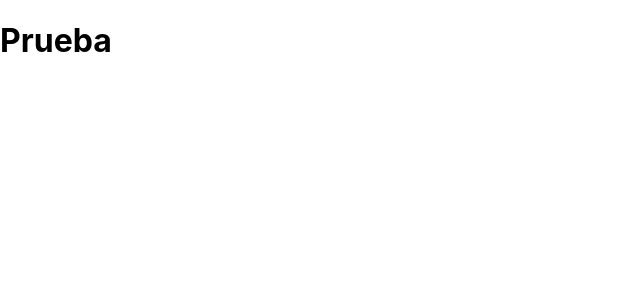
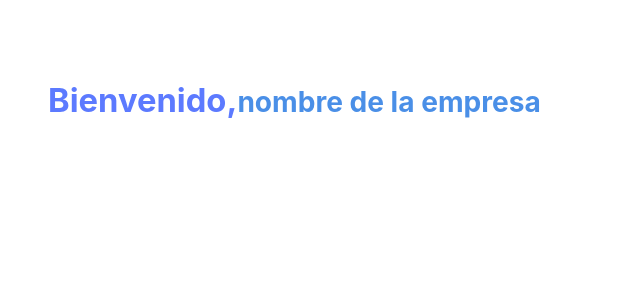
Before and after one commit to juanberme/PDG2_Phone, a React (Create React App) app: page /Prueba in a window 1280 px wide. Shown: the top 300 px of the page, without its empty margins (0-640 px from the left). Built offline with nearby package versions, Linux system fonts and the light colour scheme.

Commit message:
DISEÑO: Figma-Diseño de pantalla & Arreglos de css y jsx

```diff
--- a/src/routes/prueba.jsx
+++ b/src/routes/prueba.jsx
@@ -1,5 +1,19 @@
+import '../styles/pruebaPage.css';
+
 export default function Prueba(){
-    return <div>
-        <h1>Prueba</h1>
-    </div>
+    return <section className="CLP_CONT">
+
+        <section className="clp_Banner">
+            <div className="Banner_Ttl">
+                <span className="Ttl_h1">
+                    <h1 id='hs'>Bienvenido,</h1>
+                </span>
+                <span className="Ttl_h3">
+                    <h3 id='hs'>nombre de la empresa</h3>
+                </span>
+            </div>
+        </section>
+
+        <section className="clp_List"></section>
+    </section>
 }
--- a/src/styles/newAdminPage.css
+++ b/src/styles/newAdminPage.css
@@ -32,18 +32,6 @@
     margin: 0em;
 }
 
-.Ttl_h1{
-    margin: 0em 0em 0.1em;
-    color: #5C7AFF;
-    font-size: 1.75em;
-}
-
-.Ttl_h3{
-    margin: 0em 0em -0.3em;
-    color: #4A8FE7;
-    font-size: 1.5em;
-}
-
 
 /*--------------------------------------------------------------------------------------*/
 
--- /dev/null
+++ b/src/styles/pruebaPage.css
@@ -0,0 +1,24 @@
+/*====================================================================================================*/
+
+
+/*Body: css*/
+.CLP_CONT{
+    display: flex;
+    flex-direction: column;
+
+    margin: 5em 3em 0em;
+}
+
+
+/*--------------------------------------------------------------------------------------*/
+
+
+/*Section: Banner*/
+.Banner_Ttl{
+    display: flex;
+    align-items: baseline;
+}
+
+.Ttl_h1{
+    margin-right: 0.3em;
+}
```
